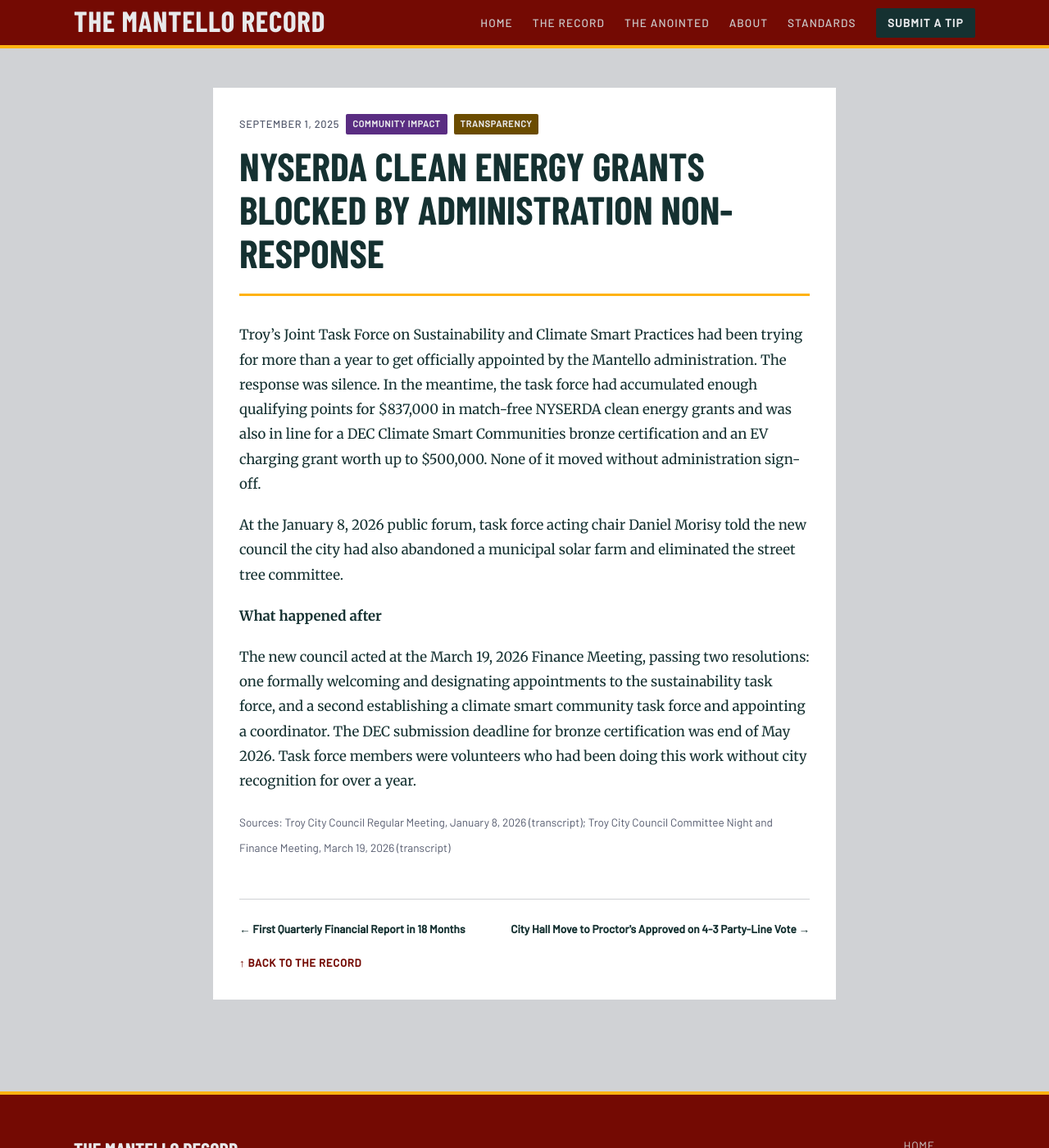
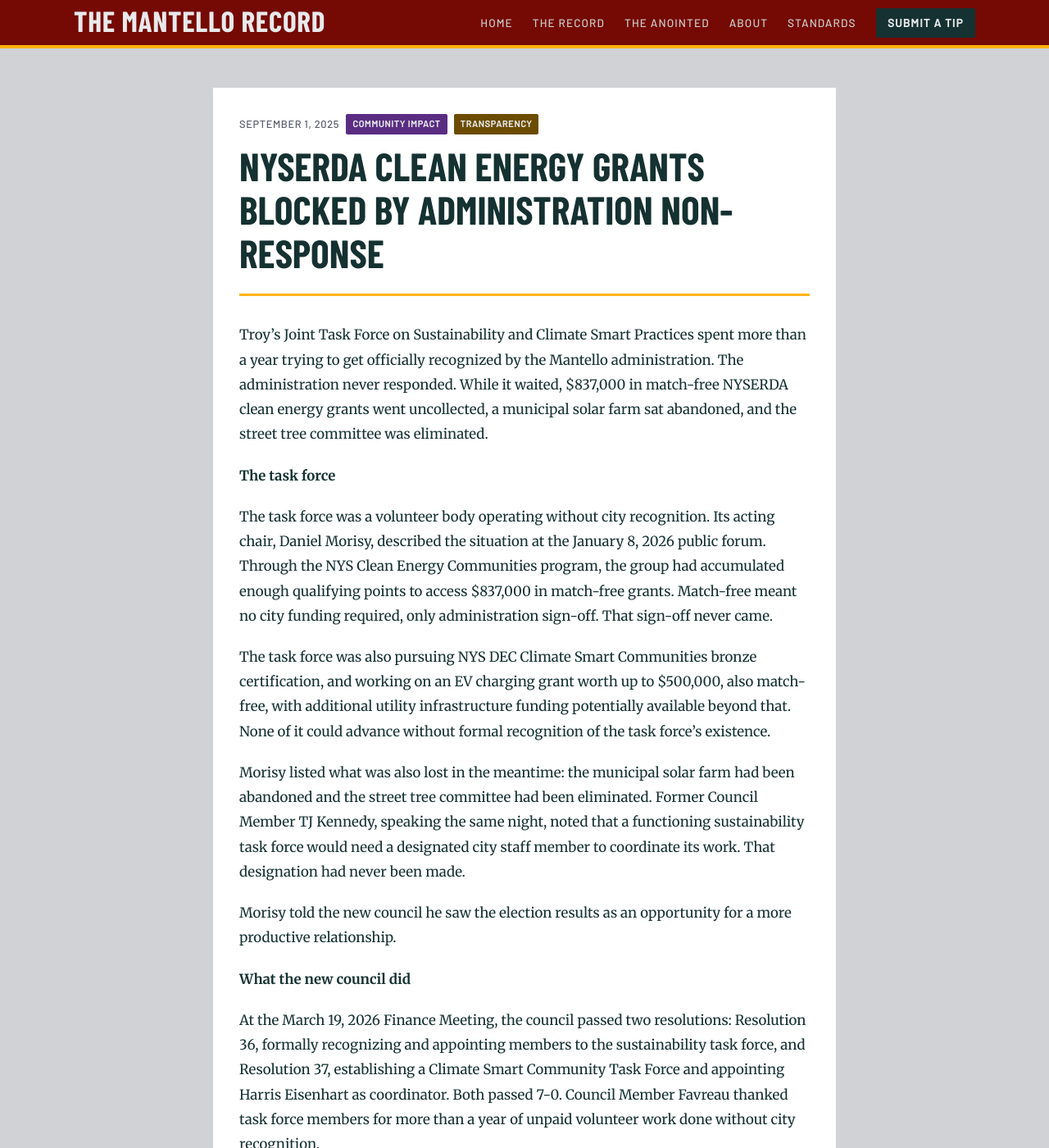
Before and after one commit to MdevitSEC/the-mantello-record, a Jekyll site: the page built from _posts/2025-09-01-nyserda-grants-blocked-non-response.md, in a window 1280 px wide and 1400 px high. Shown: the whole window at 82% size. Built offline with Jekyll 4.4.1, drawn with Linux system fonts in a browser that asks for light colours; some web fonts are replaced; some of the changed text lies outside the part shown.

Commit message:
Expand NYSERDA grants post with sourced detail from meeting transcripts
Adds task force backstory, Morisy's Jan 8 testimony, the specific grant figures and conditions, the abandoned solar farm and street tree committee, Kennedy's call for a staff coordinator, and the March 19 council action with certification-point context.

Co-Authored-By: Claude Sonnet 4.6 <noreply@anthropic.com>

```diff
--- a/_posts/2025-09-01-nyserda-grants-blocked-non-response.md
+++ b/_posts/2025-09-01-nyserda-grants-blocked-non-response.md
@@ -5,12 +5,24 @@ date: 2025-09-01
 categories: ["Community Impact", "Transparency"]
 ---
 
-Troy's Joint Task Force on Sustainability and Climate Smart Practices had been trying for more than a year to get officially appointed by the Mantello administration. The response was silence. In the meantime, the task force had accumulated enough qualifying points for $837,000 in match-free NYSERDA clean energy grants and was also in line for a DEC Climate Smart Communities bronze certification and an EV charging grant worth up to $500,000. None of it moved without administration sign-off.
+Troy's Joint Task Force on Sustainability and Climate Smart Practices spent more than a year trying to get officially recognized by the Mantello administration. The administration never responded. While it waited, $837,000 in match-free NYSERDA clean energy grants went uncollected, a municipal solar farm sat abandoned, and the street tree committee was eliminated.
 
-At the January 8, 2026 public forum, task force acting chair Daniel Morisy told the new council the city had also abandoned a municipal solar farm and eliminated the street tree committee.
+**The task force**
 
-**What happened after**
+The task force was a volunteer body operating without city recognition. Its acting chair, Daniel Morisy, described the situation at the January 8, 2026 public forum. Through the NYS Clean Energy Communities program, the group had accumulated enough qualifying points to access $837,000 in match-free grants. Match-free meant no city funding required, only administration sign-off. That sign-off never came.
 
-The new council acted at the March 19, 2026 Finance Meeting, passing two resolutions: one formally welcoming and designating appointments to the sustainability task force, and a second establishing a climate smart community task force and appointing a coordinator. The DEC submission deadline for bronze certification was end of May 2026. Task force members were volunteers who had been doing this work without city recognition for over a year.
+The task force was also pursuing NYS DEC Climate Smart Communities bronze certification, and working on an EV charging grant worth up to $500,000, also match-free, with additional utility infrastructure funding potentially available beyond that. None of it could advance without formal recognition of the task force's existence.
+
+Morisy listed what was also lost in the meantime: the municipal solar farm had been abandoned and the street tree committee had been eliminated. Former Council Member TJ Kennedy, speaking the same night, noted that a functioning sustainability task force would need a designated city staff member to coordinate its work. That designation had never been made.
+
+Morisy told the new council he saw the election results as an opportunity for a more productive relationship.
+
+**What the new council did**
+
+At the March 19, 2026 Finance Meeting, the council passed two resolutions: Resolution 36, formally recognizing and appointing members to the sustainability task force, and Resolution 37, establishing a Climate Smart Community Task Force and appointing Harris Eisenhart as coordinator. Both passed 7-0. Council Member Favreau thanked task force members for more than a year of unpaid volunteer work done without city recognition.
+
+The resolutions would add approximately 30 additional certification points toward DEC Climate Smart Communities bronze certification, which requires 120 points. Troy had already crossed that threshold through existing city actions: LED streetlights, traffic signal upgrades, the farmers market, a complete streets code, and a greenhouse gas inventory completed through the Capital District Regional Planning Commission. The resolutions formalized what the task force had already built. The DEC submission deadline for bronze certification was end of May 2026.
+
+Bronze certification would make Troy eligible for Climate Smart Communities grants from the state. They were the same grants that had been on the table for more than a year while the task force waited for someone to return their calls.
 
 *Sources: Troy City Council Regular Meeting, January 8, 2026 (transcript); Troy City Council Committee Night and Finance Meeting, March 19, 2026 (transcript)*
```
